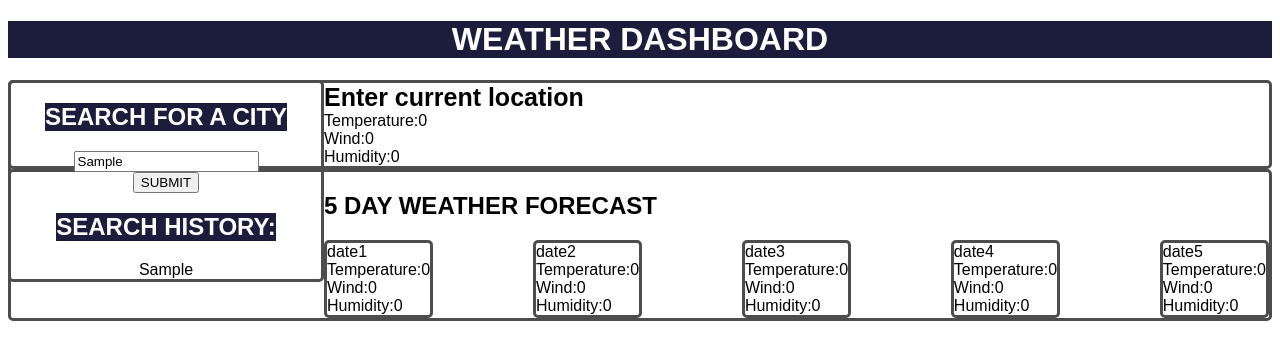
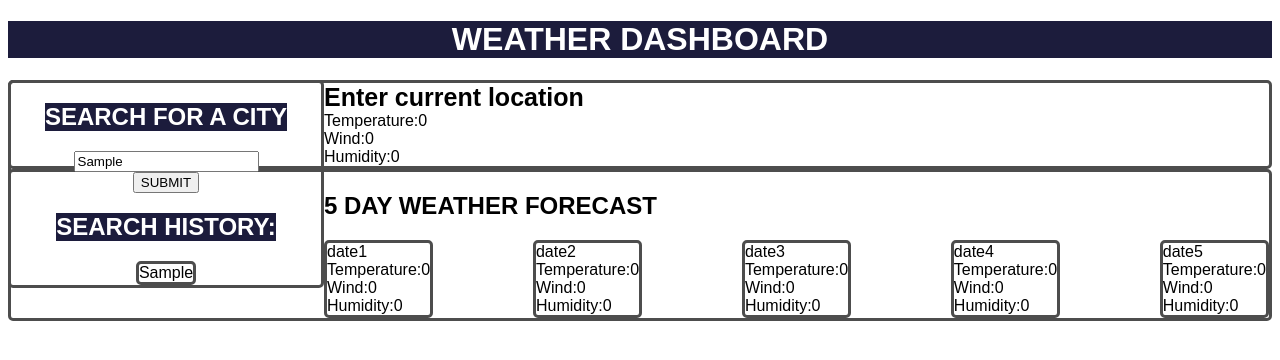
Before and after one commit to Shukrim433/week-6-weather-dashboard-challenge, a plain HTML site: page index.html in a window 1280 px wide. Both pictures are taken after typing "Sample" into the empty fields and a click on the button "SUBMIT". Drawn offline with Linux system fonts and the light colour scheme; no server answers.

Commit message:
added styling to the new dynamically added recent-searches divs (style.css)

```diff
--- a/assets/style.css
+++ b/assets/style.css
@@ -43,6 +43,10 @@ aside{
     flex-direction: column;
     align-items: center;
 }
+.recent-searches{
+    border: var(--border);
+    border-radius: var(--border-radius);
+}
 
 #weather{
     border: var(--border);
```
